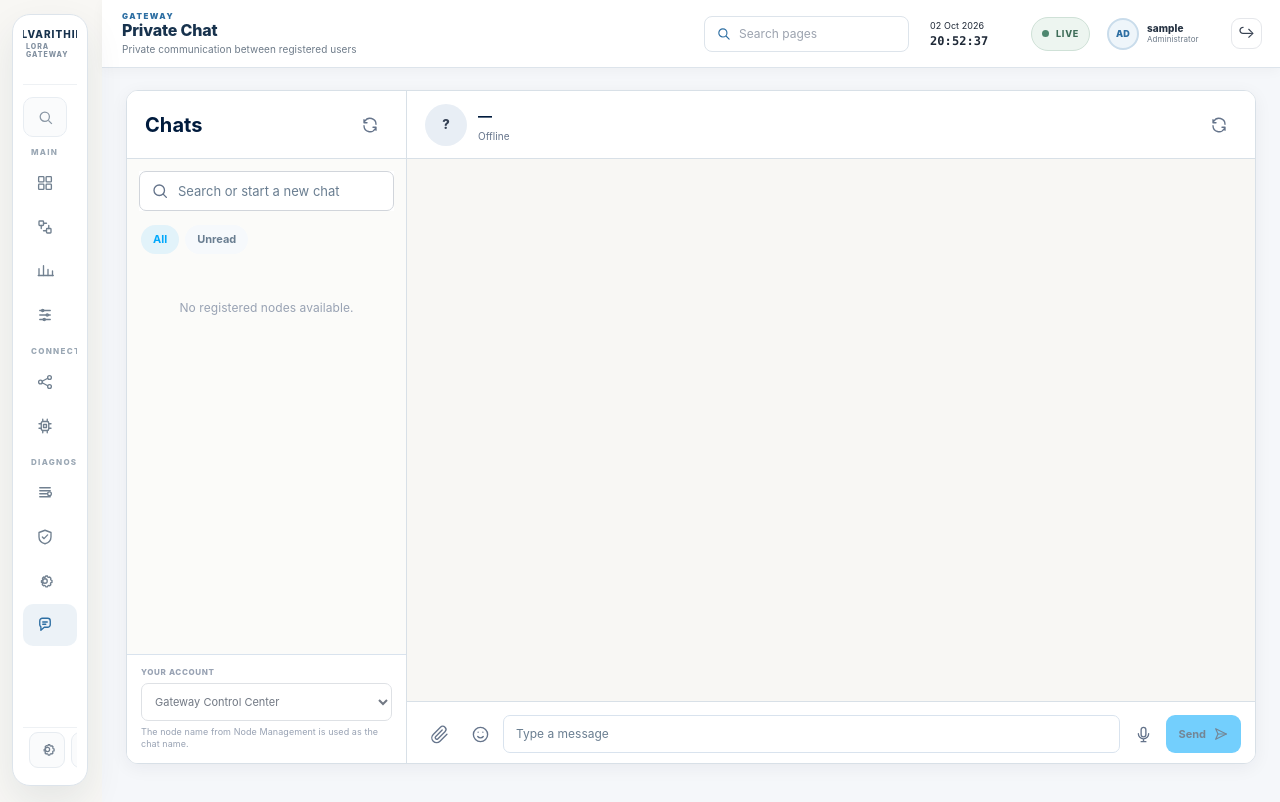
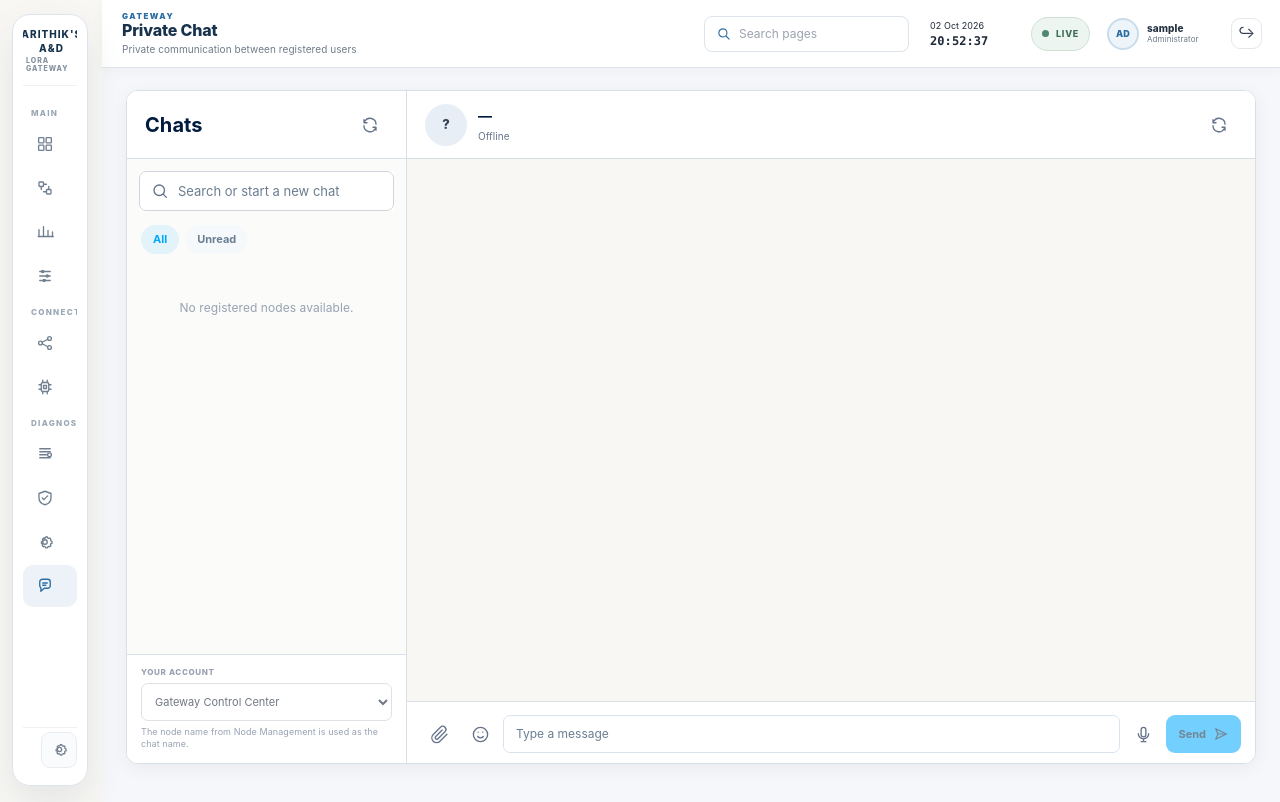
Before and after one commit to selvarithik/ESP32_LoRa_Project, a Flask app: page /chat in a window 1280 px wide. Run offline with Flask 3, Linux system fonts and the light colour scheme; the visitor is signed in with stand-in values (Sample User, id 1); data that the repository does not hold is empty.

Commit message:
Fix sidebar duplicate search/logout and A&D branding

```diff
--- a/dashboard/templates/base.html
+++ b/dashboard/templates/base.html
@@ -29,20 +29,15 @@
 <div class="app-shell" id="app-shell">
 
   <aside class="sidebar-v6 sidebar9-inspired" id="side-navigation" aria-label="Gateway navigation">
-    <a class="sidebar-brand-v6" href="/" aria-label="SELVARITHIK'S LoRa Gateway">
+    <a class="sidebar-brand-v6 sidebar9-brand" href="/" aria-label="SELVARITHIK'S A&D LoRa Gateway">
       <span class="sidebar-brand-copy-v6">
-        <strong>SELVARITHIK'S</strong>
+        <strong class="sidebar-brand-full">SELVARITHIK'S A&amp;D</strong>
+        <strong class="sidebar-brand-short">A&amp;D</strong>
         <span>LORA GATEWAY</span>
       </span>
     </a>
 
-    <div class="sidebar-nav-v6 sidebar9-nav"><div class="sidebar9-search" role="search">
-        <svg viewBox="0 0 24 24" aria-hidden="true"><circle cx="11" cy="11" r="6.5"/><path d="m16 16 5 5"/></svg>
-        <input id="sidebar-page-search" type="search" placeholder="Search dashboard" aria-label="Search dashboard">
-      </div>
-
-
-      <div class="sidebar-label-v6 sidebar9-section">Main</div>
+    <div class="sidebar-nav-v6 sidebar9-nav"><div class="sidebar-label-v6 sidebar9-section">Main</div>
 
       <a href="/" class="nav-item nav-v6" data-path="/" aria-label="Dashboard" data-tooltip-title="Dashboard" data-tooltip-text="Live gateway overview, node availability and telemetry health.">
         <svg class="nav-icon" viewBox="0 0 24 24" aria-hidden="true"><rect x="3.5" y="3.5" width="7" height="7" rx="1"/><rect x="13.5" y="3.5" width="7" height="7" rx="1"/><rect x="3.5" y="13.5" width="7" height="7" rx="1"/><rect x="13.5" y="13.5" width="7" height="7" rx="1"/></svg>
@@ -108,12 +103,6 @@
         <svg class="nav-icon" viewBox="0 0 24 24" aria-hidden="true">
           <circle cx="12" cy="12" r="3"/>
           <path d="M19.4 15a1.6 1.6 0 0 0 .3 1.8l.1.1-1.6 1.6-.1-.1a1.6 1.6 0 0 0-1.8-.3 1.6 1.6 0 0 0-1 1.5v.2h-2.3v-.2a1.6 1.6 0 0 0-1-1.5 1.6 1.6 0 0 0-1.8.3l-.1.1-1.6-1.6-.1-.1A1.6 1.6 0 0 0 9 15a1.6 1.6 0 0 0-1.5-1H7.3v-2.3h.2A1.6 1.6 0 0 0 9 10.2a1.6 1.6 0 0 0-.3-1.8l-.1-.1 1.6-1.6 1.8.3a1.6 1.6 0 0 0 1-1.5v-.2h2.3v.2a1.6 1.6 0 0 0 1 1.5 1.6 1.6 0 0 0 1.8-.3l.1-.1 1.6 1.6.1.1a1.6 1.6 0 0 0-.3 1.8 1.6 1.6 0 0 0 1.5 1h.2V14h-.2A1.6 1.6 0 0 0 19.4 15Z"/>
-        </svg>
-      </a>
-      <a class="sidebar9-action" href="/logout" title="Log out" aria-label="Log out">
-        <svg class="nav-icon" viewBox="0 0 24 24" aria-hidden="true">
-          <path d="M10 5H6.5A2.5 2.5 0 0 0 4 7.5v9A2.5 2.5 0 0 0 6.5 19H10"/>
-          <path d="M14 8l4 4-4 4M18 12H9"/>
         </svg>
       </a>
     </div>
```
